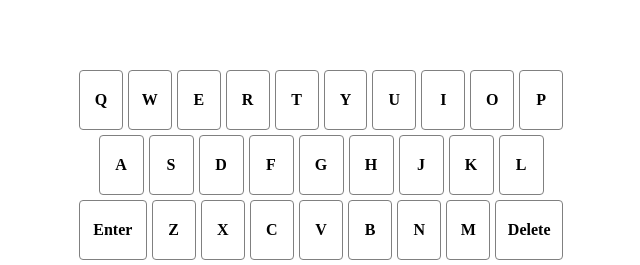
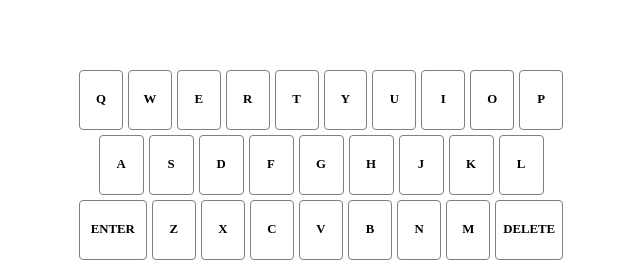
Before and after one commit to William-Feng/mini-playground, a React (Create React App) app: page / in a window 1280 px wide. Shown: the part 674-939 px from the top of the page, without its empty margins (319-959 px from the left). Built offline with nearby package versions, Linux system fonts and the light colour scheme.

Commit message:
Added clicking keyboard functionality

```diff
--- a/src/App.css
+++ b/src/App.css
@@ -47,7 +47,7 @@ h1 {
   height: 58px;
   width: 43px;
   font-weight: bold;
-  font-size: 1rem;
+  font-size: 0.8rem;
   display: grid;
   place-items: center;
   border-radius: 4px;
--- a/src/App.js
+++ b/src/App.js
@@ -15,11 +15,35 @@ function App() {
     ["", "", "", "", ""],
   ];
   const [grid, setGrid] = useState(gridDefault);
+  const [curr, setCurr] = useState({ attempt: 0, letterPos: 0 });
+
+  const onLetter = (letter) => {
+    if (curr.letterPos > 4) return;
+    const newGrid = [...grid];
+    newGrid[curr.attempt][curr.letterPos] = letter;
+    setGrid(newGrid);
+    setCurr({ ...curr, letterPos: curr.letterPos + 1 });
+  };
+
+  const onEnter = () => {
+    if (curr.letterPos < 5) return;
+    setCurr({ attempt: curr.attempt + 1, letterPos: 0 });
+  };
+
+  const onDelete = () => {
+    if (curr.letterPos === 0) return;
+    const newGrid = [...grid];
+    newGrid[curr.attempt][curr.letterPos - 1] = "";
+    setGrid(newGrid);
+    setCurr({ ...curr, letterPos: curr.letterPos - 1 });
+  };
 
   return (
     <div className="App">
       <h1>Wordle</h1>
-      <AppContext.Provider value={{ grid, setGrid }}>
+      <AppContext.Provider
+        value={{ grid, setGrid, curr, setCurr, onLetter, onEnter, onDelete }}
+      >
         <Grid />
         <Keyboard />
       </AppContext.Provider>
--- a/src/components/Key.js
+++ b/src/components/Key.js
@@ -1,8 +1,21 @@
-import React from "react";
+import React, { useContext } from "react";
+import { AppContext } from "../App";
 
 function Key({ val, special }) {
+  const { onLetter, onEnter, onDelete } = useContext(AppContext);
+
+  const updateGrid = () => {
+    if (val === "ENTER") {
+      onEnter();
+    } else if (val === "DELETE") {
+      onDelete();
+    } else {
+      onLetter(val);
+    }
+  };
+
   return (
-    <div className="key" id={special && "bigKey"}>
+    <div className="key" id={special && "bigKey"} onClick={updateGrid}>
       {val}
     </div>
   );
--- a/src/components/Keyboard.js
+++ b/src/components/Keyboard.js
@@ -19,11 +19,11 @@ function Keyboard() {
         })}
       </div>
       <div className="row">
-        <Key val={"Enter"} special />
+        <Key val={"ENTER"} special />
         {row3.map((key) => {
           return <Key val={key} />;
         })}
-        <Key val={"Delete"} special />
+        <Key val={"DELETE"} special />
       </div>
     </div>
   );
```
